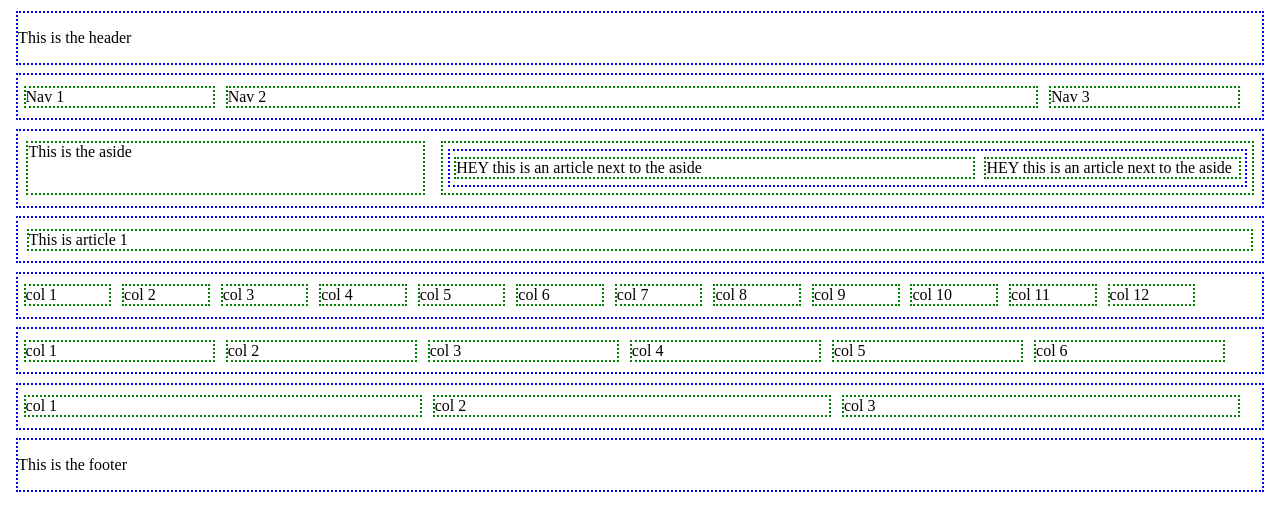
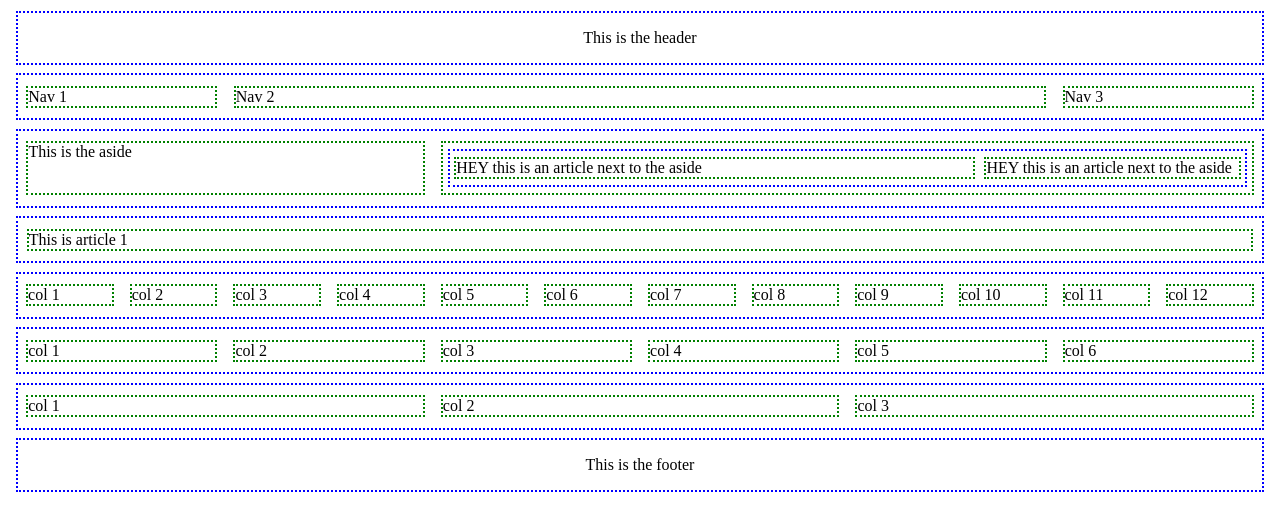
Before and after one commit to kennybecerra/FlexboxGrid, a plain HTML site: page index.html in a window 1280 px wide. Drawn offline with Linux system fonts and the light colour scheme.

Commit message:
5/26/2018 - adding more space-around value for all flex rows

```diff
--- a/CSS/flexboxgrid.css
+++ b/CSS/flexboxgrid.css
@@ -16,6 +16,8 @@
   -ms-flex-wrap: nowrap;
       flex-wrap: nowrap;
   margin: 1% .8%;
+  -ms-flex-pack: distribute;
+      justify-content: space-around;
   outline: 2px dotted blue;
 }
 
```
